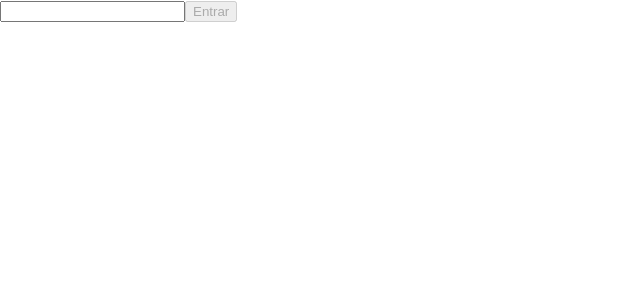
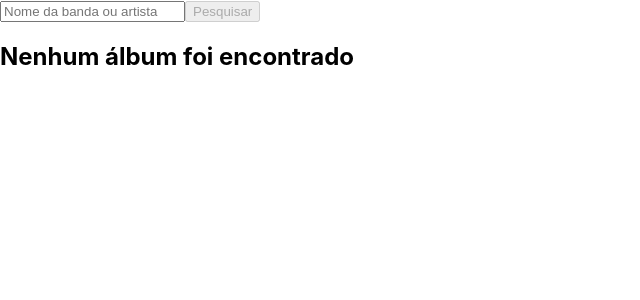
Before and after one commit to alex-vido/trybetunes, a React (Vite) app: page /search in a window 1280 px wide. Shown: the top 300 px of the page, without its empty margins (0-640 px from the left). Built offline with nearby package versions, Linux system fonts and the light colour scheme.

Commit message:
Exercise 2

```diff
--- a/src/App.tsx
+++ b/src/App.tsx
@@ -5,9 +5,8 @@ import Search from './components/search';
 function App() {
   return (
     <Routes>
-      <Route path="/" element={ <Login /> }>
-        <Route path="/search" element={ <Search /> } />
-      </Route>
+      <Route path="/" element={ <Login /> } />
+      <Route path="/search" element={ <Search /> } />
       {/* <Route path="/album/:id" element={ <Album /> } />
       <Route path="/favorites" element={ <Favorites /> } />
       <Route path="/profile" element={ <Profile /> } />
--- a/src/components/login/index.tsx
+++ b/src/components/login/index.tsx
@@ -13,14 +13,15 @@ function Login() {
 
   const handleChange = (event:React.ChangeEvent<HTMLInputElement>) => {
     const { name, value } = event.target;
+    isNameValid(value);
     setData((prevData) => ({
       ...prevData,
       [name]: value,
     }));
   };
 
-  const isNameValid = () => {
-    if (data.userName.length >= 3) {
+  const isNameValid = (value: string) => {
+    if (value.length >= 3) {
       setData((prevData) => ({
         ...prevData,
         nameValid: true,
@@ -60,7 +61,6 @@ function Login() {
             onChange={ (event) => {
               handleChange(event);
             } }
-            onKeyUp={ isNameValid }
           />
           <button
             data-testid="login-submit-button"
--- a/src/components/search/index.tsx
+++ b/src/components/search/index.tsx
@@ -1,8 +1,122 @@
-import React from 'react';
+import React, { useState } from 'react';
+import searchAlbumsAPI from '../../services/searchAlbumsAPI';
+import { AlbumType } from '../../types';
+
+type SearchProps = {
+  nameBand: string,
+  isNameBand: boolean,
+  isLoading: boolean,
+  uploadBand: boolean,
+  savedNameBand: string,
+  bandData: object[],
+};
 
 function Search() {
+  const [data, setData] = useState<SearchProps>({
+    nameBand: '',
+    isNameBand: false,
+    isLoading: false,
+    uploadBand: false,
+    savedNameBand: '',
+    bandData: [],
+  });
+
+  const handleChange = (event: React.ChangeEvent<HTMLInputElement>) => {
+    const { name, value } = event.target;
+    nameBandValidator(value);
+    setData((prevData) => ({
+      ...prevData,
+      [name]: value,
+    }));
+  };
+
+  const nameBandValidator = (value: string) => {
+    if (value.length >= 2) {
+      setData((prevData) => ({
+        ...prevData,
+        isNameBand: true,
+      }));
+    } else {
+      setData((prevData) => ({
+        ...prevData,
+        isNameBand: false,
+      }));
+    }
+  };
+
+  const handleClickButton = async () => {
+    setData((prevData) => ({
+      ...prevData,
+      savedNameBand: data.nameBand,
+      isLoading: true,
+    }));
+    const albums = await searchAlbumsAPI(data.nameBand);
+    setData((prevData) => ({
+      ...prevData,
+      bandData: albums,
+      nameBand: '',
+      isLoading: false,
+      uploadBand: true,
+    }));
+  };
+  if (data.isLoading) {
+    return <h1>Carregando...</h1>;
+  }
+
   return (
-    <div>Search</div>
+    <>
+      <div>
+        <form>
+          <input
+            type="text"
+            data-testid="search-artist-input"
+            placeholder="Nome da banda ou artista"
+            name="nameBand"
+            value={ data.nameBand }
+            onChange={ (event) => handleChange(event) }
+          />
+          <button
+            type="button"
+            data-testid="search-artist-button"
+            disabled={ !data.isNameBand }
+            onClick={ handleClickButton }
+          >
+            Pesquisar
+          </button>
+        </form>
+      </div>
+      { data.uploadBand && data.bandData.length > 0 ? (
+        <div>
+          <h2>
+            Resultado de álbuns de:
+            {' '}
+            { data.savedNameBand }
+          </h2>
+          <ul>
+            { data.bandData.map(
+              ({ collectionId, collectionName, artworkUrl100 }: AlbumType) => (
+                <li
+                  key={ collectionId }
+                >
+                  <img
+                    src={ artworkUrl100 }
+                    alt={ collectionName }
+                  />
+                  <a
+                    href={ `/album/${collectionId}` }
+                    data-testid={ `link-to-album-${collectionId}` }
+                  >
+                    {collectionName}
+                  </a>
+                </li>
+              ),
+            )}
+          </ul>
+        </div>
+      ) : (
+        <h2>Nenhum álbum foi encontrado</h2>
+      )}
+    </>
   );
 }
 
```
